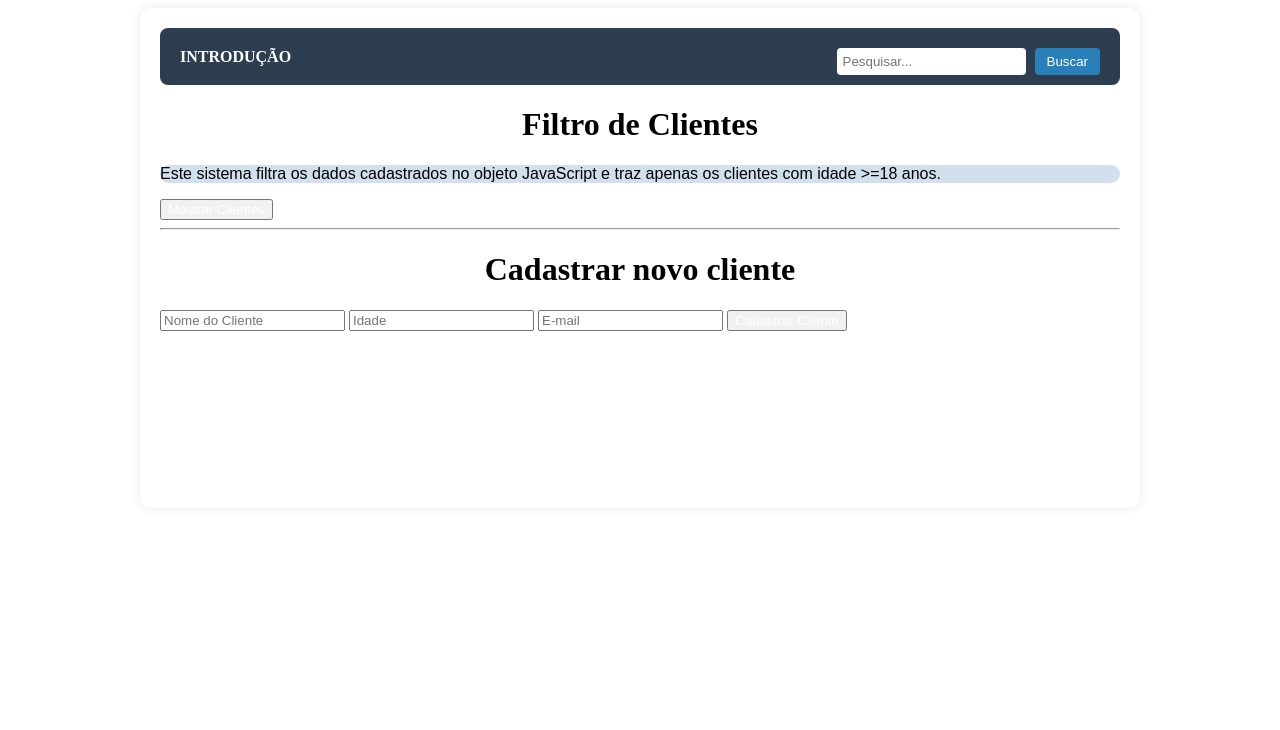
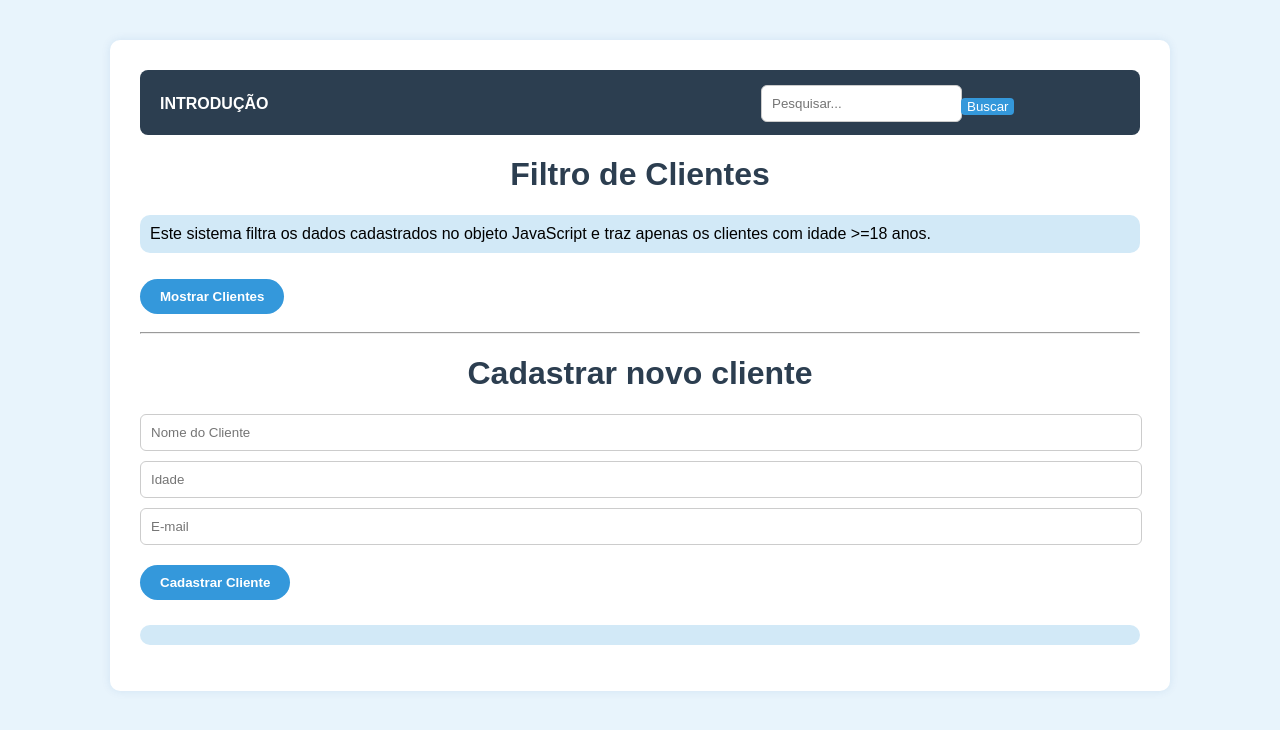
Before and after one commit to VitszLuna/Projeto-Cadastro, a plain HTML site: page index.html in a window 1280 px wide. Drawn offline with Linux system fonts and the light colour scheme.

Commit message:
Update style.css

```diff
--- a/style.css
+++ b/style.css
@@ -1,101 +1,129 @@
+body {
+  margin: 0;
+  font-family: Arial, sans-serif;
+  background-color: #e8f4fc;
+}
 
 .container2 {
   max-width: 1000px;
   width: 80%;
-    height: 500px;
-    margin: 0 auto;
-    box-sizing: border-box;
+  margin: 40px auto;
   background-color: #ffffff;
-    padding: 20px;
+  padding: 30px;
   border-radius: 10px;
-    box-shadow: 0 0 10px rgba(0, 0, 0, 0.1);
+  box-shadow: 0 0 10px rgba(0, 80, 160, 0.1);
 }
 
 nav {
   background-color: #2c3e50;
   padding: 10px 20px;
   display: flex;
-    align-items: center;
   justify-content: space-between;
-    flex-wrap: wrap;
   border-radius: 8px;
+  color: white;
+  position: relative;
+  height: 45px;
 }
-
 
 .navegacao a {
   color: white;
   text-decoration: none;
   font-weight: bold;
+  position: relative;
+  top: 15px;
 }
 
 .navegacao a:hover {
   text-decoration: underline;
 }
 
-  .search {
-    margin-top: 10px;
+li{
+  color: rgb(0, 12, 80);
+  list-style-type: none;
+  padding-top: 3px;
+
 }
-
-  .search input {
-    padding: 6px;
-    border: none;
-    border-radius: 4px;
+.search input{
+position: relative;
+right: 160px;
+bottom: 5px;
 }
 
 .search button {
-    padding: 6px 12px;
-    margin-left: 5px;
-    background-color: #2980b9;
+  position: relative;
+  left: 40px;
+  bottom: 40px;
+  background-color: #3498db;
   color: white;
   border: none;
   border-radius: 4px;
   cursor: pointer;
+
 }
 
-.H1centro{
-    text-align: center;
+.search button:hover {
+  background-color: #2980b9;
 }
 
-p{
-    font-family: Arial, "Helvetica Neue", Helvetica, sans-serif;
-    background-color: #d2e0ee;
-    border-radius: 30px;
+.H1centro {
+  text-align: center;
+  color: #2c3e50;
 }
+
+p {
+  font-family: Arial, sans-serif;
+  background-color: #d2e9f7;
+  padding: 10px;
+  border-radius: 10px;
+}
+
+input[type="text"],
+input[type="number"],
+input[type="email"] {
+  width: calc(100% - 20px);
+  margin: 10px 0;
+  padding: 10px;
+  border: 1px solid #ccc;
+  border-radius: 6px;
+  display: block;
+}
+
 .botao {
-    color: #FFF;
-    transition: all 0.5s;
   position: relative;
+  display: inline-block;
+  margin: 10px 0;
+  padding: 10px 20px;
+  background-color: #3498db;
+  color: #fff;
+  font-weight: bold;
+  border: none;
+  border-radius: 20px;
+  cursor: pointer;
+  overflow: hidden;
+  transition: background-color 3.5s ease;
 }
+
+.botao:hover {
+  background-color: #2980b9;
+}
+
 .botao::before {
   content: '';
   position: absolute;
   top: 0;
-    left: 0;
+  left: -100%;
   width: 100%;
   height: 100%;
-    z-index: 1;
-    background-color: rgba(255,255,255,0.1);
-    transition: all 0.3s;
+  background: rgba(255, 255, 255, 0.2);
+  transition: left 0.5s;
 }
 
 .botao:hover::before {
-    opacity: 0 ;
-    transform: scale(0.5,0.5);
+  left: 100%;
 }
-  .botao::after {
-    content: '';
-    position: absolute;
-    top: 0;
-    left: 0;
-    width: 100%;
-    height: 100%;
-    z-index: 1;
-    opacity: 0;
-    transition: all 0.3s;
-    border: 1px solid rgba(255,255,255,0.5);
-    transform: scale(1.2,1.2);
+
+.resultado {
+  margin-top: 15px;
+  font-weight: bold;
+  color: #2c3e50;
 }
-  .botao:hover::after {
-    opacity: 1;
-    transform: scale(1,1);
-  }
```
Lines whose indentation alone changed are shown as unchanged.
